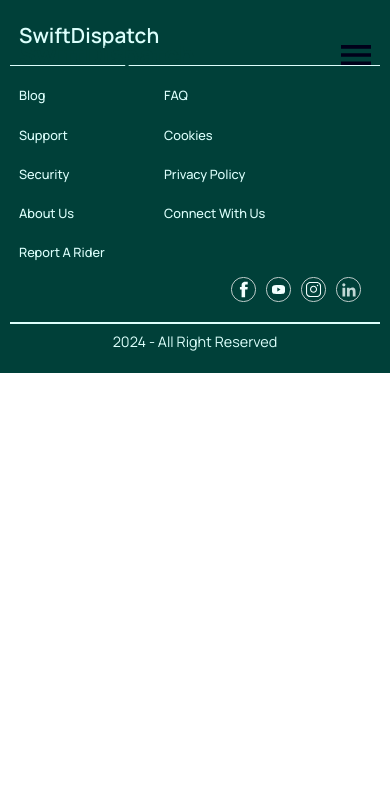
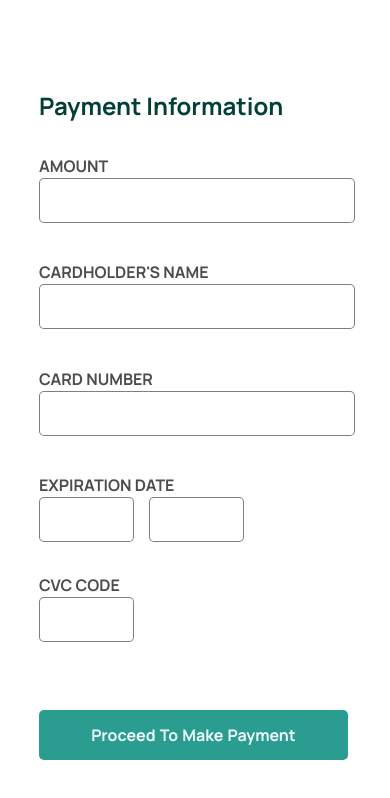
Before and after one commit to ovie012/Swift-Dispatch-Project, a React (Vite) app: page /PaymentInfo in a window 390 px wide. Shown: the top 798 px of the page. Built offline with nearby package versions, Linux system fonts and the light colour scheme.

Commit message:
payment info page added

```diff
--- a/src/App.css
+++ b/src/App.css
@@ -2186,3 +2186,265 @@ button.ease-in-out:hover {
     font-size: 0.55rem;
   }
 }
+
+/* payment info page styling */
+.payment-info-main {
+  width: 100%;
+  height: 100%;
+  /* background: #004039; */
+  display: flex;
+  align-items: center;
+  justify-content: center;
+}
+
+.payment-info-container {
+  width: 60%;
+  max-width: 1000px;
+  height: 100dvh;
+  overflow: hidden;
+  position: relative;
+  /* max-height: 1000px; */
+  /* margin-left: 20%; */
+  display: flex;
+  /* align-items: center;
+  justify-content: center; */
+  background: #FFF;
+  box-shadow: 0 0 20px #2A9D90;
+}
+
+.linear-gradient-div {
+  width: 400px;
+  height: 120%;
+  background: linear-gradient(180deg, #DCFFFC, #2A9D90, #2A9D90);
+  transform: rotate(-15deg) skewY(20deg) translateY(-15%);
+  transform-origin: bottom right;
+  position: absolute;
+  top: 5%;
+  left: -120px;
+}
+
+.payment-info {
+  width: 60%;
+  height: 100%;
+  margin-left: 40%;
+  /* background: #2A9D90; */
+}
+
+.payment-info h2 {
+  margin-top: 15%;
+  margin-bottom: 30px;
+  font-size: 1.3rem;
+  font-weight: 700;
+  color: #004039;
+}
+
+.payment-info form h6 {
+  font-size: 0.6rem;
+  font-weight: 700;
+  text-transform: uppercase;
+  color: hsla(0, 0%, 0%, 0.7);
+}
+
+.payment-info form input {
+  width: 80%;
+  font-size: 1rem;
+  font-weight: 500;
+  padding-left: 5px;
+  padding-right: 10px;
+  margin-bottom: 5%;
+  color: hsla(0, 0%, 0%, 0.8);
+  caret-color: hsla(173, 100%, 13%, 0.5);
+  border-bottom: 1.3px solid hsla(0, 0%, 0%, 0.3);
+  -moz-appearance: textfield;
+}
+
+.payment-info form input:focus {
+  outline: none;
+  border-bottom: 2px solid hsla(173, 100%, 13%, 0.5);
+}
+
+.payment-info form input::-webkit-inner-spin-button,
+.payment-info form input::-webkit-outer-spin-button {
+  -webkit-appearance: none;
+  margin: 0;
+}
+
+.payment-info section {
+  display: flex;
+  justify-content: space-between;
+  width: 90%;
+}
+
+.payment-info section input {
+  width: 50%;
+}
+
+.payment-info form:nth-of-type(1) input {
+  width: 30%;
+}
+
+.exp-date {
+  display: flex;
+  width: 100%;
+  gap: 15px;
+  /* justify-content: space-between; */
+}
+
+div.exp-date input {
+  width: 100%;
+}
+
+.payment-info button {
+  width: 40%;
+  height: 30px;
+  word-spacing: 1px;
+  font-size: 0.55rem;
+  font-weight: 700;
+  margin-top: 10%;
+  margin-left: 15%;
+  color: #F2FFFE;
+  background: #2A9D90;
+  border-radius: 5px;
+  cursor: pointer;
+  transition: 0.2s ease-in-out;
+}
+
+.payment-info button:hover {
+  background: #004039;
+}
+
+@media only screen and (min-width:1100px) {
+  .linear-gradient-div {
+    left: -90px;
+  }
+
+  .payment-info h2 {
+    font-size: 1.5rem;
+  }
+
+  .payment-info form h6 {
+    font-size: 0.7rem;
+  }
+
+  .payment-info button {
+    font-size: 0.7rem;
+    height: 35px;
+  }
+}
+
+@media only screen and (min-width:1200px) {
+  .linear-gradient-div {
+    left: -40px;
+  }
+
+  .payment-info form input {
+    margin-bottom: 7%;
+  }
+
+  .payment-info button {
+    font-size: 0.75rem;
+    height: 40px;
+  }
+}
+
+@media only screen and (max-width:800px) {
+  .payment-info-container {
+    width: 70%;
+  }
+
+  .linear-gradient-div {
+    display: none;
+  }
+
+  .payment-info {
+    width: 90%;
+    margin-left: 10%;
+  }
+
+  .payment-info h2 {
+    margin-top: 30%;
+    font-size: 2rem;
+  }
+
+  .payment-info button {
+    width: 88%;
+    margin-left: 0;
+    /* margin-left: 25%; */
+    height: 50px;
+    font-size: 1rem;
+    margin-top: 20%;
+  }
+
+  .payment-info form h6 {
+    margin-top: 20px;
+    font-size: 1rem;
+  }
+
+  .payment-info form input {
+    font-size: 1.2rem;
+  }
+}
+
+@media only screen and (max-width:500px) {
+  .payment-info-container {
+    width: 100%;
+  }
+
+  .payment-info h2 {
+    font-size: 1.5rem;
+    margin-top: 25%;
+  }
+
+  .payment-info form input {
+    border-radius: 5px;
+    padding-left: 15px;
+    height: 45px;
+    width: 90%;
+    border: 1.3px solid hsla(0, 0%, 0%, 0.5);
+  }
+
+  .payment-info section {
+    display: block;
+  }
+
+  .payment-info form:nth-of-type(1) input {
+    width: 90%;
+  }
+
+  .payment-info section form:nth-of-type(2) input {
+    width: 30%;
+  }
+
+  .payment-info form input:focus {
+    outline: none;
+    border: 1.3px solid hsl(173, 100%, 13%);
+  }
+
+  .exp-date {
+    width: 65%;
+  }
+
+  .payment-info button {
+    margin-top: 15%;
+  }
+}
+
+@media only screen and (min-width:400px) and (max-width:500px) {
+  .payment-info h2 {
+    margin-top: 15%;
+  }
+}
+
+@media only screen and (max-width:500px) and (max-height: 700px) {
+  .payment-info h2 {
+    margin-top: 15%;
+  }
+
+  .payment-info form h6 {
+    margin-top: 10px;
+  }
+
+  .payment-info button {
+    margin-top: 10%;
+  }
+}
--- a/src/App.jsx
+++ b/src/App.jsx
@@ -6,19 +6,21 @@ import LandingPage from './LandingPage'
 import { Routes, Route } from "react-router-dom";
 import Book from "./Book.jsx";
 import Payment from "./Payment.jsx";
+import PaymentInfo from './PaymentInfo.jsx'
 
 const App = () => {
   return (
     <div>
-      <Header />
+      {/* <Header /> */}
       <Routes>
         <Route path="/" element={<LandingPage />} />
         {/* <Route path="/Track" element={<Track />} />
         <Route path="/Report" element={<Report />} /> */}
         <Route path="/Payment" element={<Payment />} />
+        <Route path="/PaymentInfo" element={<PaymentInfo />} />
         <Route path="/Book" element={<Book />} />
       </Routes>
-      <Footer />
+      {/* <Footer /> */}
     </div>
   );
 };
--- a/src/Book.jsx
+++ b/src/Book.jsx
@@ -8,7 +8,7 @@ import Form from "./Form.jsx";
 function Book() {
   return (
     <>
-      {/* <Header /> */}
+      <Header />
       <div className="w-full h-full">
         <div
           className="bookbg w-full lg:h-[100vh] h-96 bg-cover bg-center"
@@ -53,7 +53,7 @@ function Book() {
           </div>
         </div>
       </div>
-      {/* <Footer /> */}
+      <Footer />
     </>
   );
 }
--- a/src/LandingPage.jsx
+++ b/src/LandingPage.jsx
@@ -1,9 +1,11 @@
+import { Link } from "react-router-dom";
 import Header from "./Header";
-import { Link } from "react-router-dom";
+import Footer from './Footer'
 
 function LandingPage() {
   return (
     <>
+      <Header />
       <main>
         <div className="banner">
           <div className="package-time">
@@ -323,6 +325,7 @@ function LandingPage() {
           </div>
         </div>
       </main>
+      <Footer />
     </>
   );
 }
--- a/src/Payment.jsx
+++ b/src/Payment.jsx
@@ -1,13 +1,19 @@
+import React, { useEffect, useState } from "react";
+import { Link } from "react-router-dom";
+import Header from './Header'
+import Footer from './Footer'
+
 function Payment () {
     return (
         <>
+            <Header />
             <main>
                 <div className="payment-banner">
                     <img src="/PS--Image-Delivery-Box-Web.png" alt="background image of delivery box" />
                     <img src="/PS--Image-Delivery-Box-Mobile.png" alt="background image of delivery box" />
                     <div className="payment-banner-text">
-                        <h1 className="text-[1.4rem] sm:text-4xl text-[#F2FFFE] font-bold leading-[2.8rem] mb-[20px]" >Exceptional <br />Delivery Services</h1>
-                        <h5 className="text-[0.7rem] sm:text-base text-[#DCFFFC] font-bold tracking-wide" >Enjoy <span>20</span>% discount on your first booking.</h5> {/* the use of span in this line is incase with time the discount percentage needs to be changes */}
+                        <h1 className="text-[1.4rem] sm:text-5xl text-[#F2FFFE] font-bold leading-[2.8rem] mb-[20px]" >Exceptional <br />Delivery Services</h1>
+                        <h5 className="text-[0.7rem] sm:text-xl text-[#DCFFFC] font-bold tracking-wide" >Enjoy <span>20</span>% discount on your first booking.</h5> {/* the use of span in this line is incase with time the discount percentage needs to be changes */}
                     </div>
                 </div>
                 <div className="fill-form">
@@ -93,10 +99,13 @@ function Payment () {
                                 <h4>Cash on Pickup / Delivery</h4>
                             </div>
                         </div>
-                        <button className="submit-first">Proceed</button>
+                        <Link to="/PaymentInfo">
+                            <button className="submit-first">Proceed</button>
+                        </Link>
                     </div>
                 </div>
             </main>
+            <Footer />
         </>
     );
 };
--- /dev/null
+++ b/src/PaymentInfo.jsx
@@ -0,0 +1,42 @@
+function PaymentInfo() {
+    return (
+        <>
+            <main className="payment-info-main">
+                <div className="payment-info-container">
+                    <div className="linear-gradient-div"></div>
+                    <div className="payment-info">
+                        <h2>Payment Information</h2>
+                        <form action="POST">
+                            <h6>Amount</h6>
+                            <input type="text" />
+                        </form>
+                        <form action="POST">
+                            <h6>CardHolder's Name</h6>
+                            <input type="text" />
+                        </form>
+                        <form action="POST">
+                            <h6>Card Number</h6>
+                            <input type="number" />
+                        </form>
+                        <section>
+                            <form action="POST">
+                                <h6>Expiration Date</h6>
+                                <div className="exp-date">
+                                    <input type="number" />
+                                    <input type="number" />
+                                </div>
+                            </form>
+                            <form action="POST">
+                                <h6>CVC code</h6>
+                                <input type="number" minLength={3} maxLength={3} name="" id="" />
+                            </form>
+                        </section>
+                        <button>Proceed To Make Payment</button>
+                    </div>
+                </div>
+            </main>
+        </>
+    )
+};
+
+export default PaymentInfo;
```
